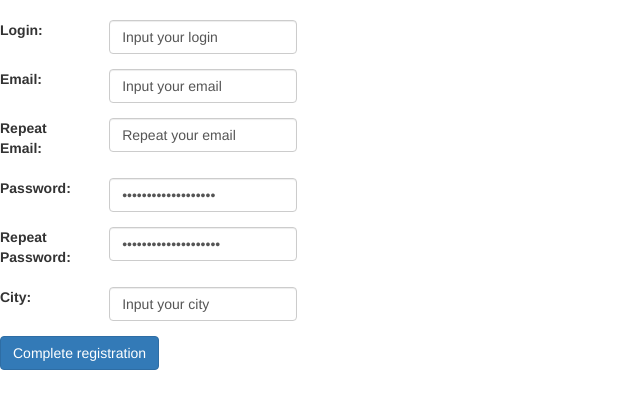
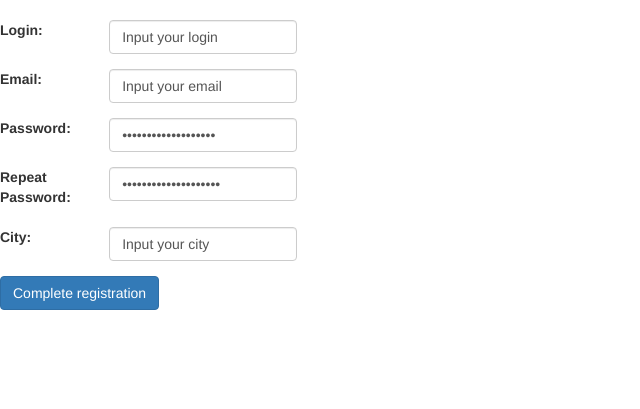
Before and after one commit to jimMoonrock/newproject, a Django app: page / in a window 1280 px wide. Shown: the top 409 px of the page, without its empty margins (0-640 px from the left). Run offline with Django 3.2, Linux system fonts and the light colour scheme; some libraries are stand-ins or nearby versions.

Commit message:
Last Change

```diff
--- a/app/forms.py
+++ b/app/forms.py
@@ -18,7 +18,6 @@ from django import forms
 class Registration(forms.Form):
     login = forms.CharField(label="Your login",max_length=15, error_messages={"required":"Input your login"})
     email = forms.EmailField(max_length=15, error_messages={"required":"Input your email"})
-    email_again = forms.EmailField(max_length=15, error_messages={"required":"Repeat your email"})
     password = forms.PasswordInput()
     password_again = forms.PasswordInput()
     city = forms.CharField(label="Your city",max_length=12,  error_messages={"required":"Input your city"})
@@ -26,9 +25,7 @@ class Registration(forms.Form):
 # Валидация проходит в этом методе
 def clean(self):
     # Определяем правило валидиации
-    if self.cleaned_data.get('email') != self.cleaned_data.get('email_agein'): # Если фармы не равны между собой
-        raise forms.ValidationError('Emails must match') # То вывести ошибку валидации
-    elif self.cleaned_data.get('password') != self.cleaned_data.get('password_again'):
+    if self.cleaned_data.get('password') != self.cleaned_data.get('password_again'):
         # Выбрасываем ошибку, если пароли не савпали
         raise forms.ValidationError("Passwords must match ")
 
--- a/app/templates/app/basic.html
+++ b/app/templates/app/basic.html
@@ -26,10 +26,6 @@
 
 
 
-
-
-
-
     <div class="form-group row">
     <label for="email1" class="col-sm-1 col-form-label">Email: </label>
     <div class="col-sm-2">
@@ -38,13 +34,6 @@
     </div>
   </div>
 
-      <div class="form-group row">
-    <label for="email_again1" class="col-sm-1 col-form-label">Repeat Email: </label>
-    <div class="col-sm-2">
-      <input type="text" class="form-control" id="email_again1" name = {{email_again}}
-                  placeholder="Repeat your email" value ="Repeat your email">
-    </div>
-  </div>
 
 
 
@@ -66,8 +55,6 @@
                   placeholder="Repeat your password" value ="Repeat your password">
     </div>
   </div>
-
-
 
 
 
```
